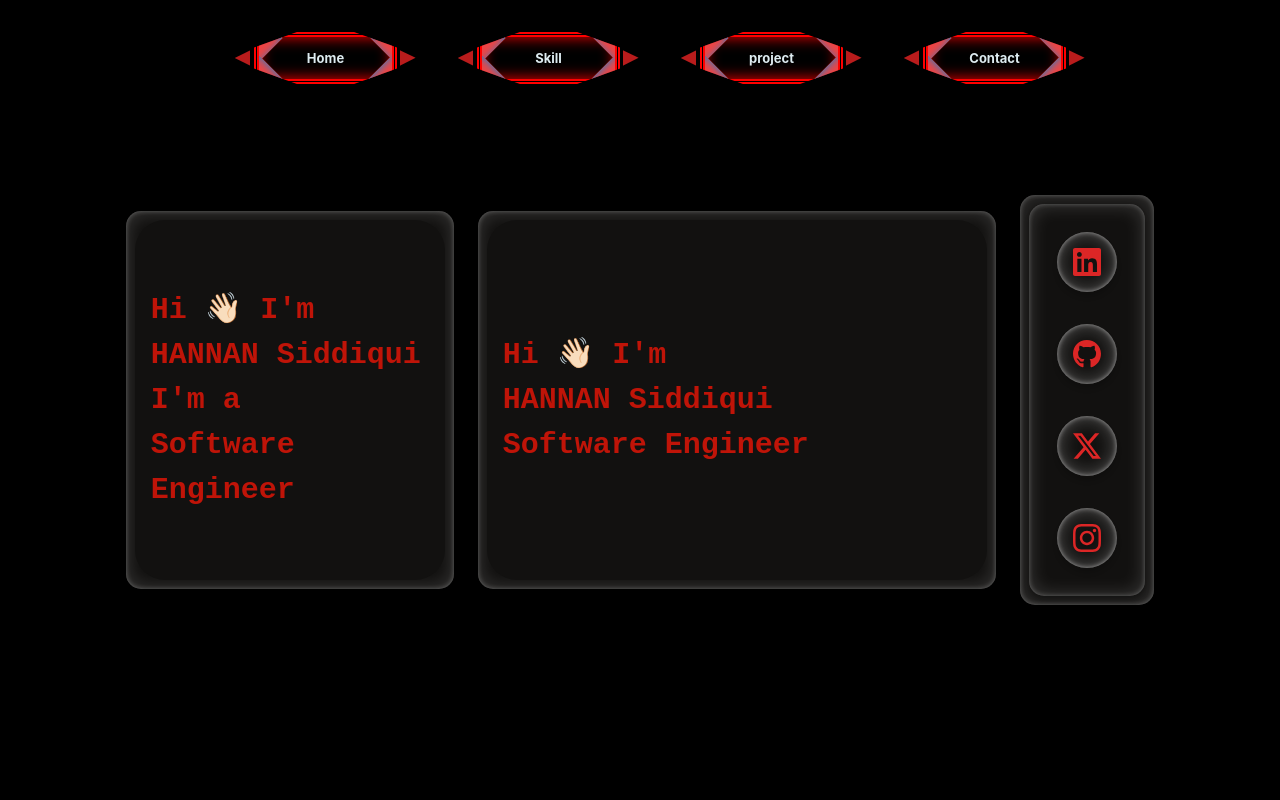
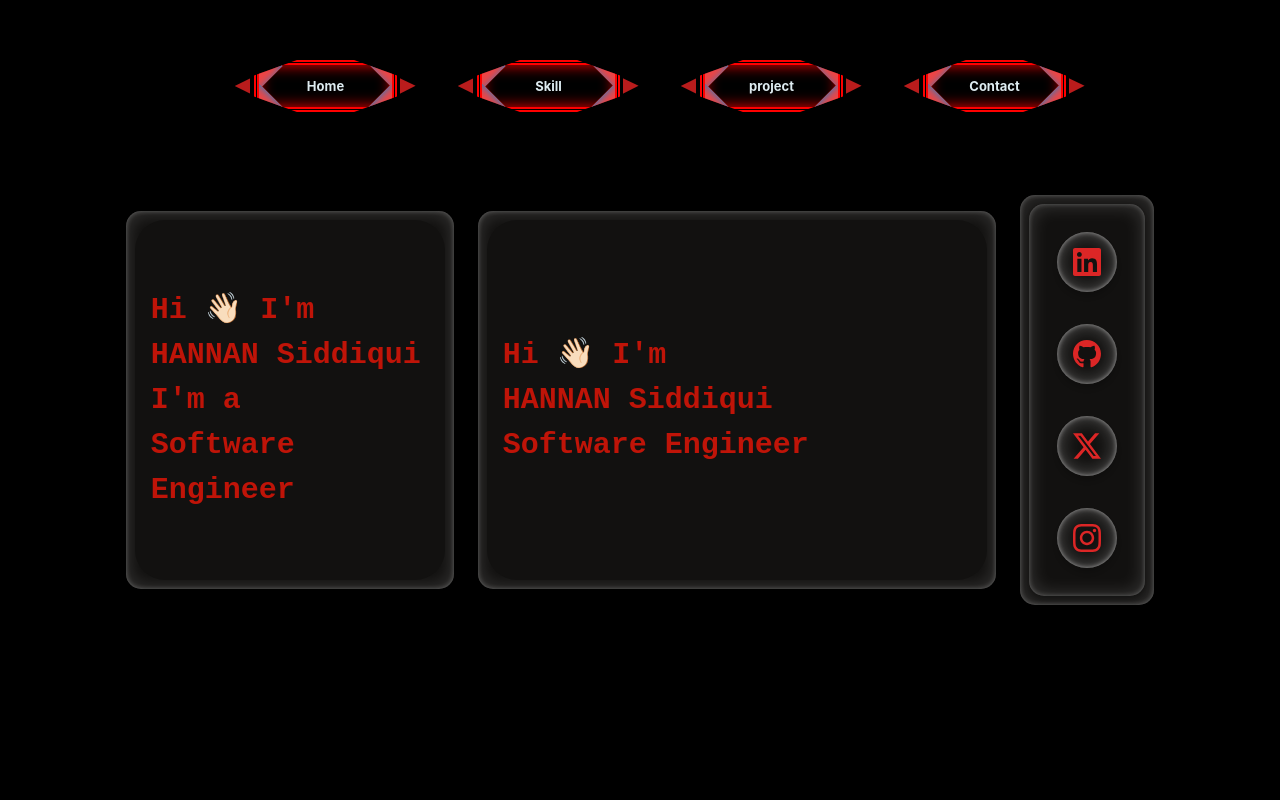
Before and after one commit to hannan-siddiqui/Portfolio_Website, a React (Create React App) app: page / in a window 1280 px wide. Shown: the top 800 px of the page. Built offline with nearby package versions, Linux system fonts and the light colour scheme; a web font is replaced by a local one.

Commit message:
update firt page

```diff
--- a/src/Header.jsx
+++ b/src/Header.jsx
@@ -22,14 +22,14 @@ const Header = ({
   };
 
   return (
-    <div className="bg-[#000000]  flex justify-center   font-inter ">
-      <div className="  rounded-2xl   w-[90%]  md:h-[100px]  md:pl-10 fixed z-50    md:py-8 flex md:flex-row flex-col  justify-center items-center">
+    <div className="bg-[#000000]  flex justify-center  items-start  font-inter ">
+      <div className="  rounded-2xl    md:h-[100px]  md:pl-10 fixed z-50    md:py-8 flex md:flex-row flex-col  justify-center items-center">
 
-        <div className="flex justify-center items-center ">
+        <div className=" ">
           {/* logo */}
 
 
-            <div onClick={toggleItems} className="flex justify-center items-center">
+            <div onClick={toggleItems} className="hidden">
               <div
                 onClick={scrollToFirstPage}
                 className="hidden px-8 hover:cursor-pointer w-[200px]  border border-red-700 z-30 py-4 bg-neutral-700 rounded-md text-white relative font-semibold after:-z-20 after:absolute after:h-1 after:w-1 after:bg-red-700 after:left-5 overflow-hidden after:bottom-0 after:translate-y-full after:rounded-md after:hover:scale-[300] after:hover:transition-all after:hover:duration-700 after:transition-all after:duration-700 transition-all duration-700 [text-shadow:3px_5px_2px_#be123c;] hover:[text-shadow:2px_2px_2px_#fda4af] text-2xl"
@@ -39,15 +39,16 @@ const Header = ({
             </div>
 
           {/* toggle button */}
-          <div className="lg:hidden md:hidden block h-[80px] w-screen bg-black ">
+
+          <div className="lg:hidden md:hidden  flex items-center justify-center border border-red-500 h-[50px]  w-screen bg-black ">
 
 
             <button
               onClick={toggleItems}
-              className="text-4xl w-[100%]  text-white font-bold rounded-lg "
+              className="text-4xl    text-white font-bold rounded-lg "
 
             >
-              <div className="  flex justify-around items-center ">
+              <div className=" flex justify-around items-start ">
               <div className="text-white font-poppins">Hannan </div>
               <div className="">{showItems ? <RxCross2 /> : <CiMenuBurger />}</div>
               </div>
@@ -58,27 +59,27 @@ const Header = ({
 
         <div
           className={`md:flex md:mt-10 justify-center items-start md:h-[100px] md:rounded-xl  ${
-            showItems ? "flex h-screen    bg-black z-50  " : "hidden "
+            showItems ? "flex h-screen  bg-black z-50  " : "hidden "
           } md:mt-0  w-screen `}
         >
           <ul className=" mt-6 md:mt-50 lg:mt-0 w-full  flex md:flex-row  flex-col md:gap-x-20  justify-center items-center  text-neutral-400  text-2xl ">
-            <li className={`mt-3`} onClick={toggleItems}>
+            <li className={`mt-10`} onClick={toggleItems}>
               <div onClick={scrollToFirstPage}>
                 <CustomButton data="Home" />
               </div>
             </li>
-            <li className="mt-3" onClick={toggleItems}>
+            <li className="mt-10" onClick={toggleItems}>
               <div onClick={scrollToSecondPage}>
                 <CustomButton data="Skill" />
               </div>
             </li>
-            <li className="mt-3" onClick={toggleItems}>
+            <li className="mt-10" onClick={toggleItems}>
               <div onClick={scrollToThirdPage}>
                 <CustomButton data="project" />
               </div>
             </li>
 
-            <li className="mt-3" onClick={toggleItems}>
+            <li className="mt-10" onClick={toggleItems}>
               <div onClick={scrollToFourthPage}>
                 <CustomButton data="Contact" />
               </div>
```
